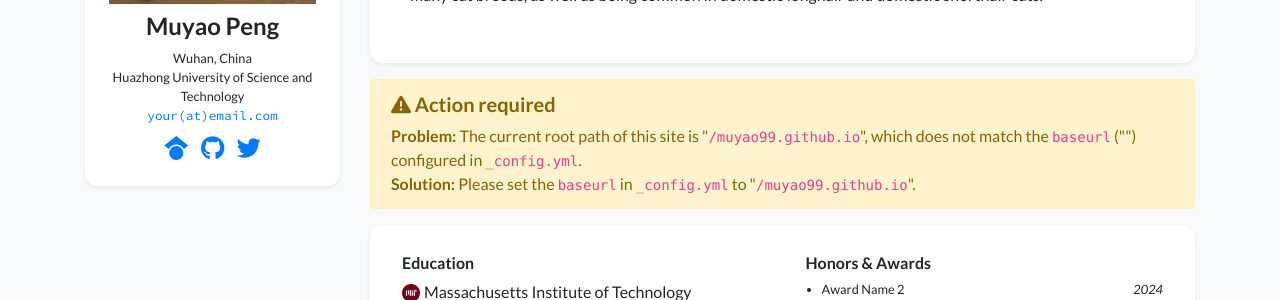
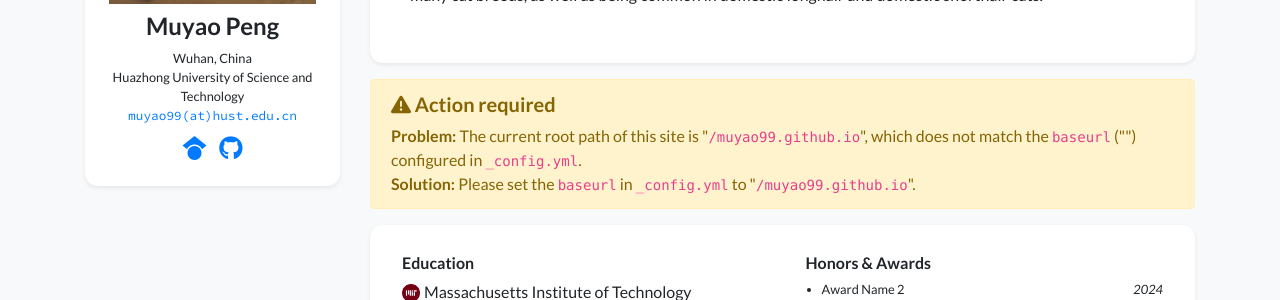
Before and after one commit to muyao99/muyao99.github.io, a Jekyll site: the page built from index.html, in a window 1280 px wide. Shown: the part 307-607 px from the top of the page. Built offline with Jekyll 4.4.1, drawn with Linux system fonts in a browser that asks for light colours; nearby versions of some CDN libraries; a style sheet for code colours, icons or effects is not loaded.

Commit message:
Update profile information in profile.yml
Updated personal information including email, Google Scholar ID, and GitHub ID.

```diff
--- a/_data/profile.yml
+++ b/_data/profile.yml
@@ -8,11 +8,11 @@ positions:
   logo: /assets/images/badges/MIT_Social_circle.png  # Logo is optional
 
 
-email: "your@email.com"
+email: "muyao99@hust.edu.cn"
 # cv_link: link-to-your-cv-file
-gscholar: xFmQpf4AAAAJ  # This is an example, replace it with your own Google Scholar ID
-github: your_github_id
-twitter: your_twitter_id  # Do not include the '@' symbol
+gscholar: Muyao Peng  # This is an example, replace it with your own Google Scholar ID
+github: muyao99
+# twitter: your_twitter_id  # Do not include the '@' symbol
 # wechat_qrcode: /assets/images/etc/wechat.jpg
 # wechat_prompt: >-
 #   Please tell me your <strong>name</strong> and <strong>affiliation</strong> (current or past) when adding my wechat. Thanks!
```
